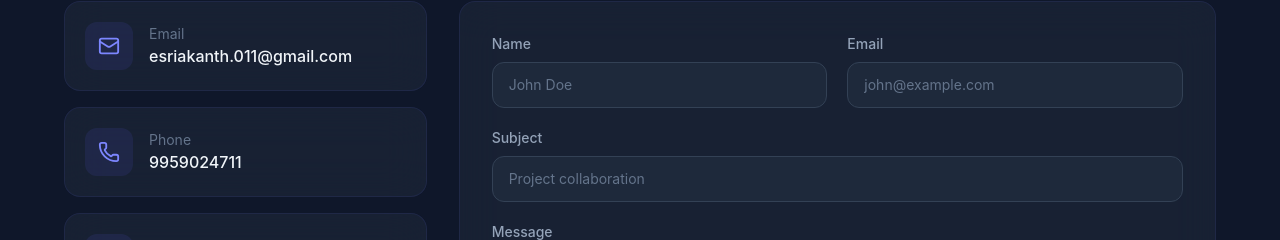
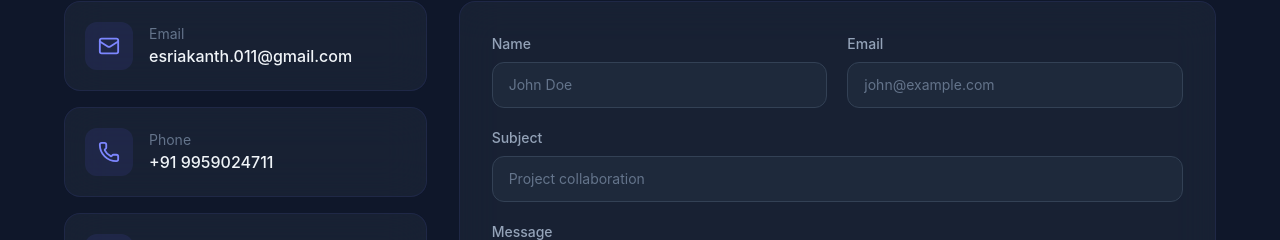
Before and after one commit to srikanth-emmadi/myportfolio, a React (Vite) app: page / in a window 1280 px wide. Shown: the part 9024-9264 px from the top of the page. Built offline with nearby package versions, Linux system fonts and the light colour scheme.

Commit message:
fix(contact): use verified Brevo sender email and include visitor email in message body

```diff
--- a/src/components/About.tsx
+++ b/src/components/About.tsx
@@ -51,7 +51,11 @@ export default function About() {
             About Me
           </h2>
           <p className="mt-4 max-w-2xl text-lg text-text-secondary">
-            Mechanical CAD Engineer with 4+ years of experience in Product Design and Sheet Metal Design using PTC Creo. Experienced in developing sheet metal components, manufacturing drawings, GD&T application, BOM generation, and large assembly modeling. Strong knowledge of sheet metal manufacturing processes, Design for Manufacturing (DFM), and fabrication principles. Proficient in Creo 7.0, Windchill, Creo View, AutoCAD, Siemens NX, and SolidWorks. A collaborative team player committed to delivering high-quality, manufacturable designs.
+            Mechanical CAD Engineer with 4+ years of experience in Product Design and Sheet Metal Design using PTC Creo.
+            Experienced in developing sheet metal components, manufacturing drawings, GD&T application, BOM generation, and large assembly modeling.
+            Strong knowledge of sheet metal manufacturing processes, Design for Manufacturing (DFM), and fabrication principles.
+            Proficient in Creo 7.0, Windchill, Creo View, AutoCAD, Siemens NX, and SolidWorks.
+            A collaborative team player committed to delivering high-quality, manufacturable designs.
           </p>
         </motion.div>
 
--- a/src/components/Contact.tsx
+++ b/src/components/Contact.tsx
@@ -4,7 +4,7 @@ import { useState, type FormEvent } from "react";
 
 const contactInfo = [
   { icon: Mail, label: "Email", value: "esriakanth.011@gmail.com", href: "mailto:esriakanth.011@gmail.com" },
-  { icon: Phone, label: "Phone", value: "9959024711", href: "tel:+91 9959024711" },
+  { icon: Phone, label: "Phone", value: "+91 9959024711", href: "tel:+91 9959024711" },
   { icon: MapPin, label: "Location", value: "Patancheru, Hyd", href: "#" },
 ];
 
```
